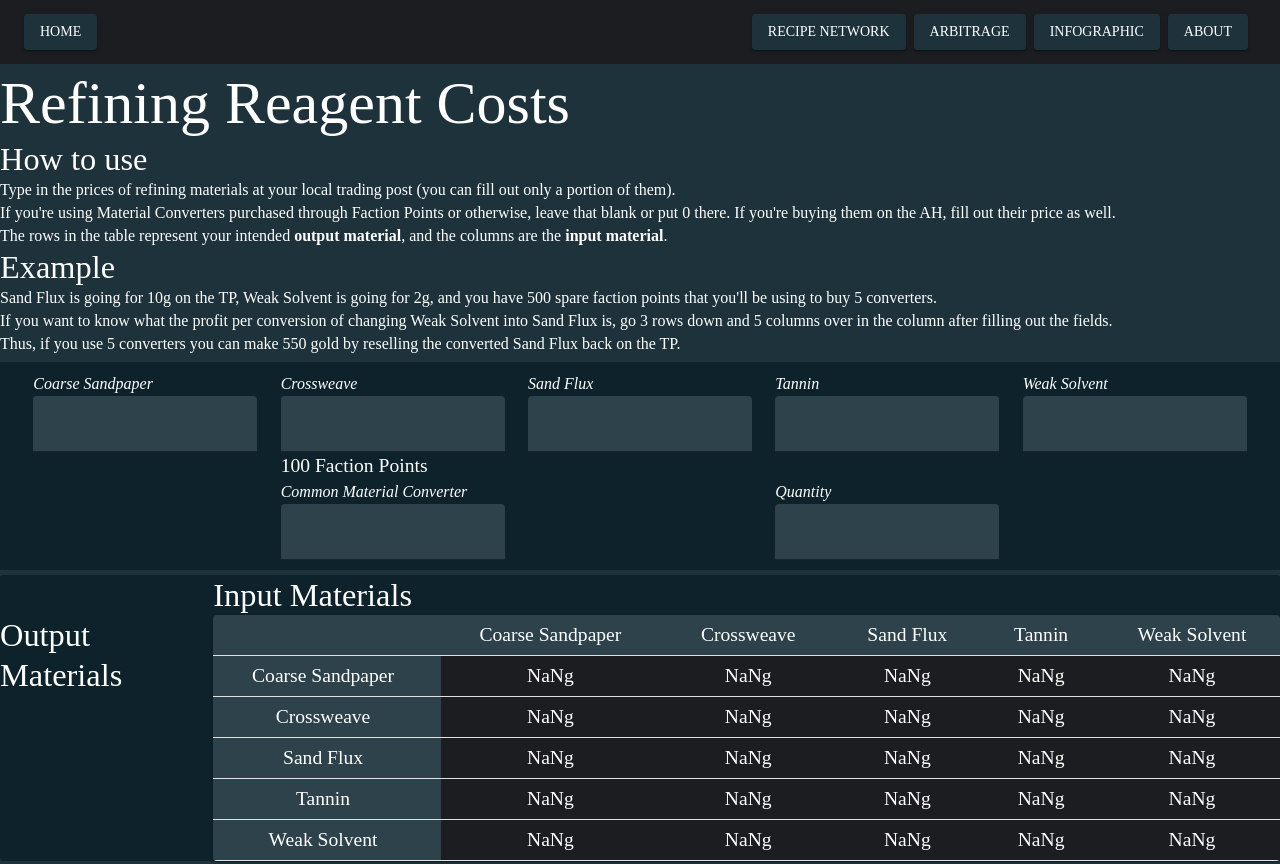
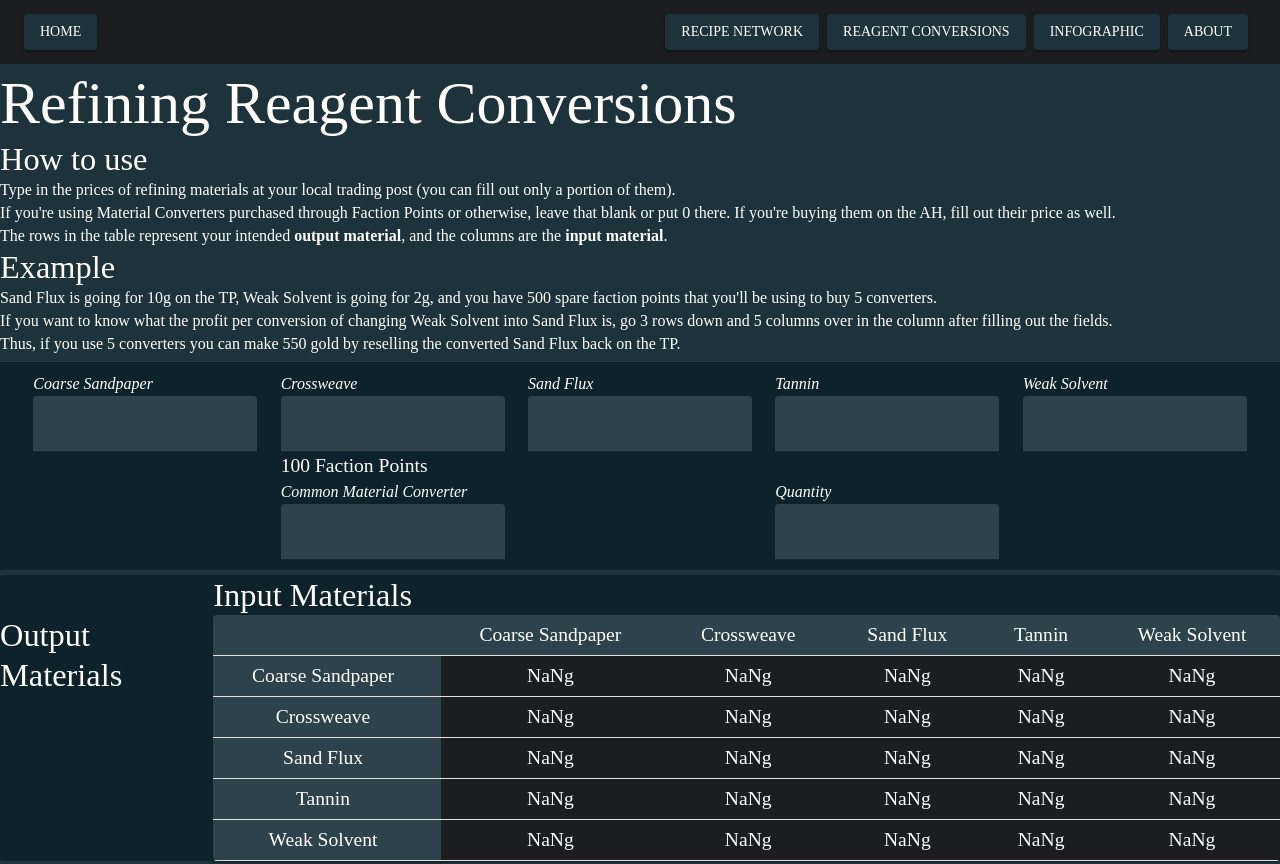
Before and after one commit to meissnereric/BraveNW, a React (Create React App) app: page /arbitrage in a window 1280 px wide. Built offline with nearby package versions, Linux system fonts and the light colour scheme.

Commit message:
Change name to Conversion from Arbitrage.

```diff
--- a/src/Components/Arbitrage.tsx
+++ b/src/Components/Arbitrage.tsx
@@ -161,7 +161,7 @@ export default function Arbitrage(props) {
         >
             <Grid container item xs={12}>
                 <Grid xs={12}>
-                    <Typography variant='h2'>Refining Reagent Costs</Typography>
+                    <Typography variant='h2'>Refining Reagent Conversions</Typography>
 
                 </Grid>
                 <Grid xs={12}>
--- a/src/Components/Navbar.tsx
+++ b/src/Components/Navbar.tsx
@@ -90,7 +90,7 @@ function SimpleMenu() {
     return (
       <div>
         <Button variant="contained" className={classes.menuButton} color="secondary" component={Link} to="/item_list">Recipe Network</Button>
-        <Button variant="contained" className={classes.menuButton} color="secondary" component={Link} to="/arbitrage">Arbitrage</Button>
+        <Button variant="contained" className={classes.menuButton} color="secondary" component={Link} to="/arbitrage">Reagent Conversions</Button>
         <Button variant="contained" className={classes.menuButton} color="secondary" component={Link} to='/infographics'>Infographic</Button>
         <Button variant="contained" className={classes.menuButton} color="secondary" component={Link} to='/about'>About</Button>
       </div>
```
